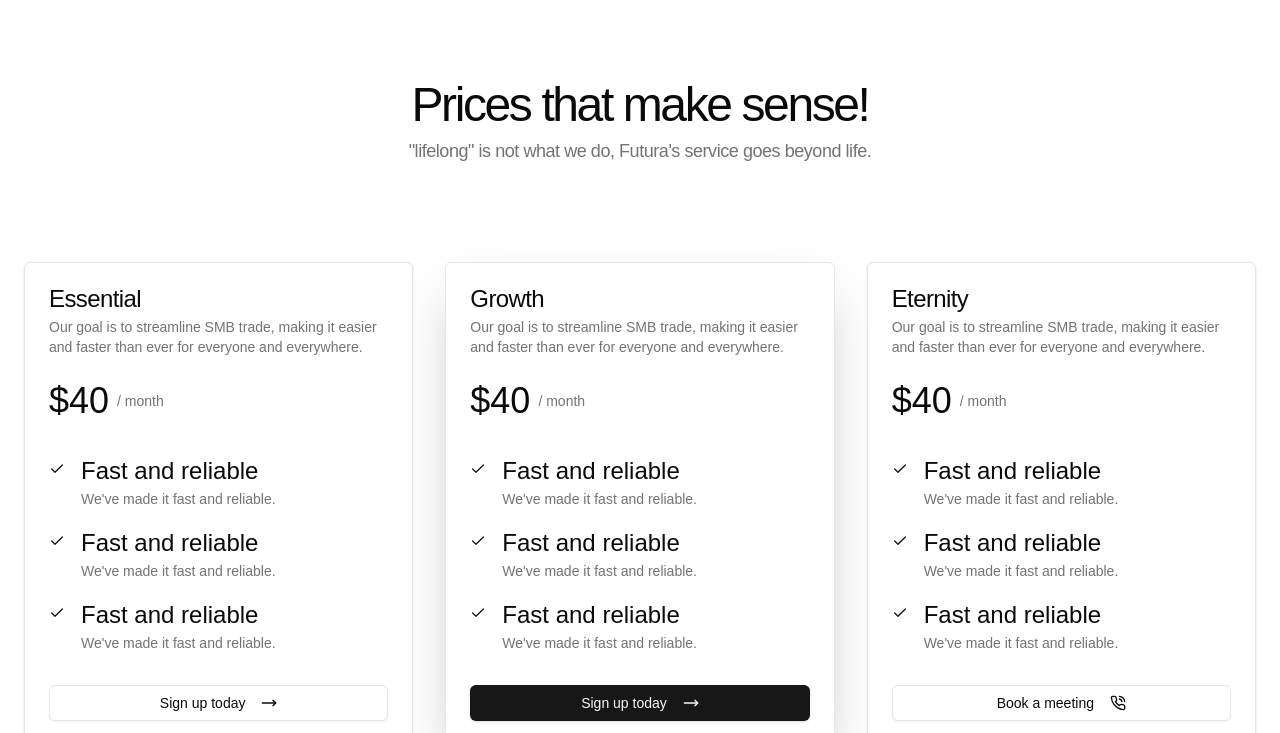
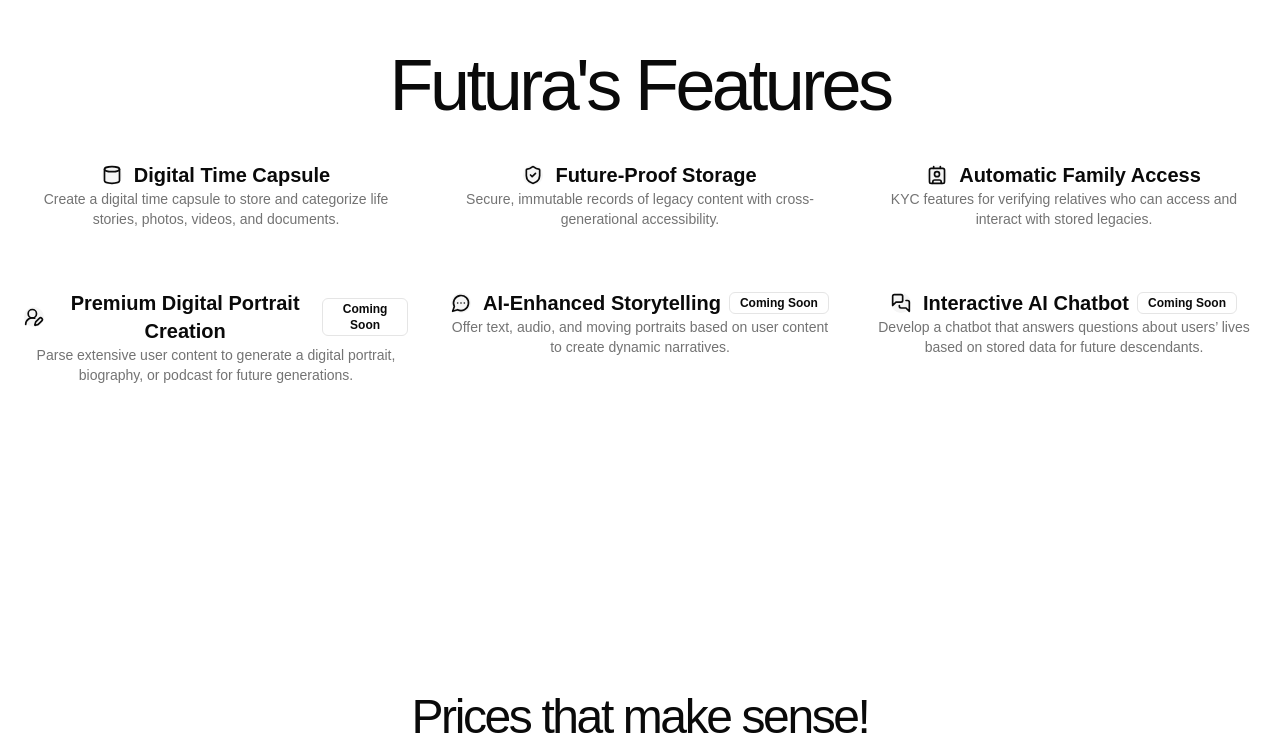
Before and after one commit to lmangall/Futura, a React (Vite) app in the folder src/Futura_frontend/: page / in a window 1280 px wide. Shown: the part 837-1570 px from the top of the page. Built offline with nearby package versions, Linux system fonts and the light colour scheme; what @dfinity/candid would draw is missing.

Commit message:
features

```diff
--- a/src/Futura_frontend/src/App.jsx
+++ b/src/Futura_frontend/src/App.jsx
@@ -7,6 +7,7 @@
 import { Pricing } from "@/components/Pricing";
 import { Testimonials } from "@/components/Testimonials";
 import { Team } from "./components/Team";
+import { Features } from "./components/Features";
 // import MemoryForm from "./components/MemoryForm";
 // import ImageUploadForm from "./components/ImageUploadForm";
 // import { Button } from "./components/ui/button";
@@ -38,6 +39,7 @@
           element={
             <main className="flex flex-col items-center p-6">
               <Hero />
+              <Features />
               <Pricing />
               <Testimonials />
               <Team />
--- /dev/null
+++ b/src/Futura_frontend/src/components/Features.tsx
@@ -0,0 +1,94 @@
+import {
+  BarChartHorizontal,
+  MessageCircleMore,
+  MessagesSquare,
+  Layers,
+  UserRoundPen,
+  ZoomIn,
+  Cylinder,
+  ShieldCheck,
+  Contact,
+} from "lucide-react";
+import { Badge } from "@/components/ui/badge";
+
+const reasons = [
+  {
+    title: "Digital Time Capsule",
+    description:
+      "Create a digital time capsule to store and categorize life stories, photos, videos, and documents.",
+    icon: <Cylinder className="size-5" />,
+    badge: false,
+  },
+  {
+    title: "Future-Proof Storage",
+    description:
+      "Secure, immutable records of legacy content with cross-generational accessibility.",
+    icon: <ShieldCheck className="size-5" />,
+    badge: false,
+  },
+  {
+    title: "Automatic Family Access",
+    description:
+      "KYC features for verifying relatives who can access and interact with stored legacies.",
+    icon: <Contact className="size-5" />,
+    badge: false,
+  },
+  {
+    title: "Premium Digital Portrait Creation",
+    description:
+      "Parse extensive user content to generate a digital portrait, biography, or podcast for future generations.",
+    icon: <UserRoundPen className="size-5" />,
+    badge: true,
+  },
+  {
+    title: "AI-Enhanced Storytelling",
+    description:
+      "Offer text, audio, and moving portraits based on user content to create dynamic narratives.",
+    icon: <MessageCircleMore className="size-5" />,
+    badge: true,
+  },
+  {
+    title: "Interactive AI Chatbot",
+    description:
+      "Develop a chatbot that answers questions about users’ lives based on stored data for future descendants.",
+    icon: <MessagesSquare className="size-5" />,
+    badge: true,
+  },
+];
+
+export const Features = () => {
+  return (
+    <section className="py-32">
+      <div className="container">
+        <div className="flex gap-4 flex-col mb-10 items-center justify-center">
+          <h1 className="text-5xl md:text-7xl max-w-2xl tracking-tighter text-center font-regular">
+            Futura's Features
+          </h1>
+        </div>
+        <div className="grid gap-10 md:grid-cols-2 lg:grid-cols-3">
+          {reasons.map((reason, i) => (
+            <div key={i} className="flex flex-col">
+              <div className="mb-5">
+                <h3 className="text-center text-xl font-semibold flex items-center justify-center">
+                  <div className="mr-3 rounded-full bg-accent flex items-center justify-center">
+                    {reason.icon}
+                  </div>
+                  {reason.title}
+                  {reason.badge && (
+                    <Badge className="ml-2" variant="outline">
+                      Coming Soon
+                    </Badge>
+                  )}{" "}
+                  {/* Conditional Badge */}
+                </h3>
+                <p className="text-center text-sm text-muted-foreground">
+                  {reason.description}
+                </p>
+              </div>
+            </div>
+          ))}
+        </div>
+      </div>
+    </section>
+  );
+};
```
